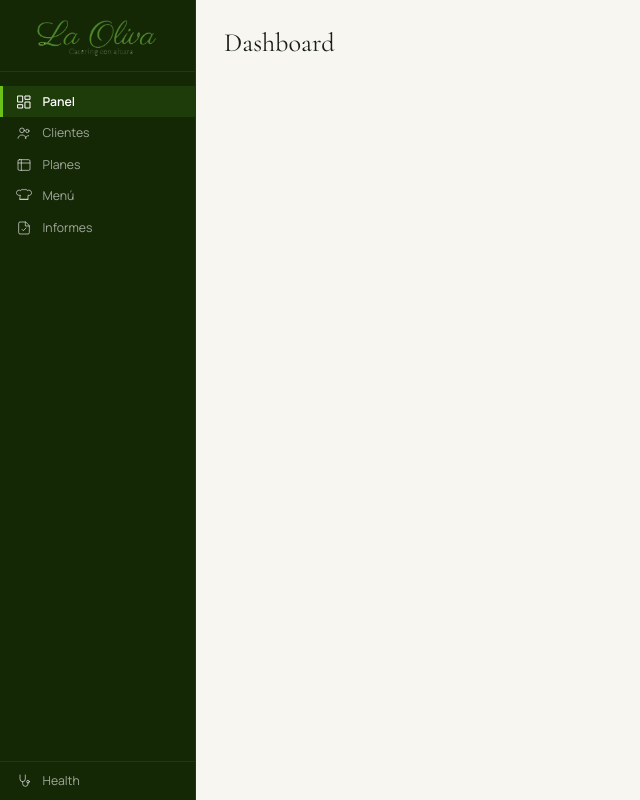
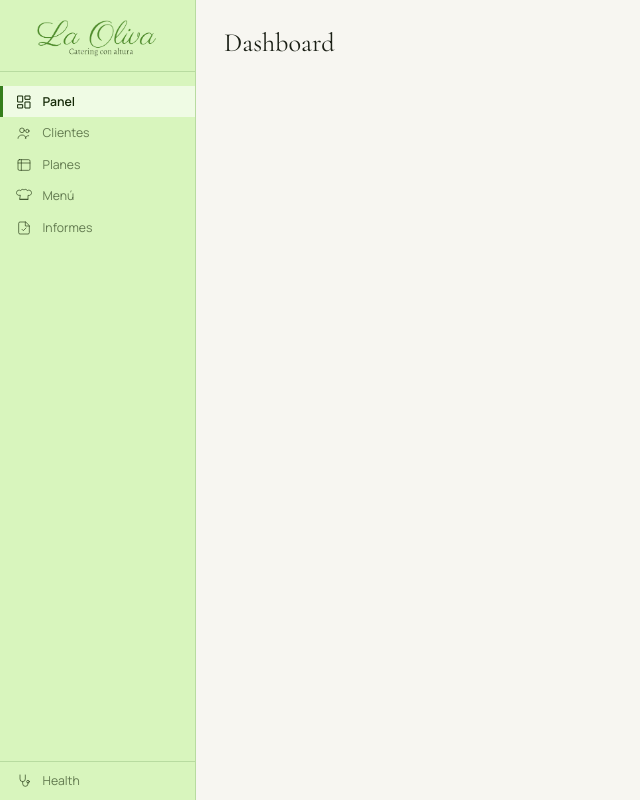
Before and after one commit to DaleneyRuben/catering-manager, a React (Vite) app in the folder frontend/: page / in a window 1280 px wide. Shown: the whole page, without its empty margins (0-640 px from the left). Built offline with nearby package versions, Linux system fonts and the light colour scheme; no server answers.

Commit message:
update sidebar background to #d8f5bd with dark text

```diff
--- a/frontend/src/components/layout/Layout.tsx
+++ b/frontend/src/components/layout/Layout.tsx
@@ -42,13 +42,13 @@ export function Layout({ children }: LayoutProps) {
 
       <aside
         className={[
-          'fixed inset-y-0 left-0 z-40 w-56 flex flex-col bg-olive-900 border-r border-olive-800',
+          'fixed inset-y-0 left-0 z-40 w-56 flex flex-col bg-[#d8f5bd] border-r border-[#b8dba0]',
           'transition-transform duration-200',
           'md:relative md:translate-x-0',
           menuOpen ? 'translate-x-0' : '-translate-x-full',
         ].join(' ')}
       >
-        <div className="px-4 py-4 flex items-center justify-center border-b border-olive-800">
+        <div className="px-4 py-4 flex items-center justify-center border-b border-[#b8dba0]">
           <img src={smallLogo} alt="La Oliva" className="w-36 h-auto" />
         </div>
         <nav className="flex-1 py-4 flex flex-col">
@@ -61,8 +61,8 @@ export function Layout({ children }: LayoutProps) {
                 [
                   'flex items-center gap-3 pl-[13px] pr-4 py-2 text-sm transition-colors border-l-[3px]',
                   isActive
-                    ? 'border-olive-400 bg-olive-800 text-white font-semibold'
-                    : 'border-transparent text-white/60 hover:text-white hover:bg-olive-800',
+                    ? 'border-olive-700 bg-white/60 text-olive-900 font-semibold'
+                    : 'border-transparent text-olive-900/60 hover:text-olive-900 hover:bg-white/40',
                 ].join(' ')
               }
             >
@@ -71,15 +71,15 @@ export function Layout({ children }: LayoutProps) {
             </NavLink>
           ))}
         </nav>
-        <div className="border-t border-olive-800">
+        <div className="border-t border-[#b8dba0]">
           <NavLink
             to="/health"
             className={({ isActive }) =>
               [
                 'flex items-center gap-3 pl-[13px] pr-4 py-3 text-sm transition-colors border-l-[3px]',
                 isActive
-                  ? 'border-olive-400 bg-olive-800 text-white font-semibold'
-                  : 'border-transparent text-white/60 hover:text-white hover:bg-olive-800',
+                  ? 'border-olive-700 bg-olive-900 text-[#d8f5bd] font-semibold'
+                  : 'border-transparent text-olive-900/60 hover:text-olive-900 hover:bg-olive-900/10',
               ].join(' ')
             }
           >
@@ -90,11 +90,11 @@ export function Layout({ children }: LayoutProps) {
       </aside>
 
       <div className="flex flex-col flex-1 min-w-0">
-        <header className="flex items-center gap-3 px-4 h-12 bg-olive-900 border-b border-olive-800 md:hidden shrink-0">
+        <header className="flex items-center gap-3 px-4 h-12 bg-[#d8f5bd] border-b border-[#b8dba0] md:hidden shrink-0">
           <button
             type="button"
             aria-label="Abrir menú"
-            className="text-white/60 hover:text-white"
+            className="text-olive-900/60 hover:text-olive-900"
             onClick={() => setMenuOpen(true)}
           >
             <Icon name="menu" size={20} />
```
